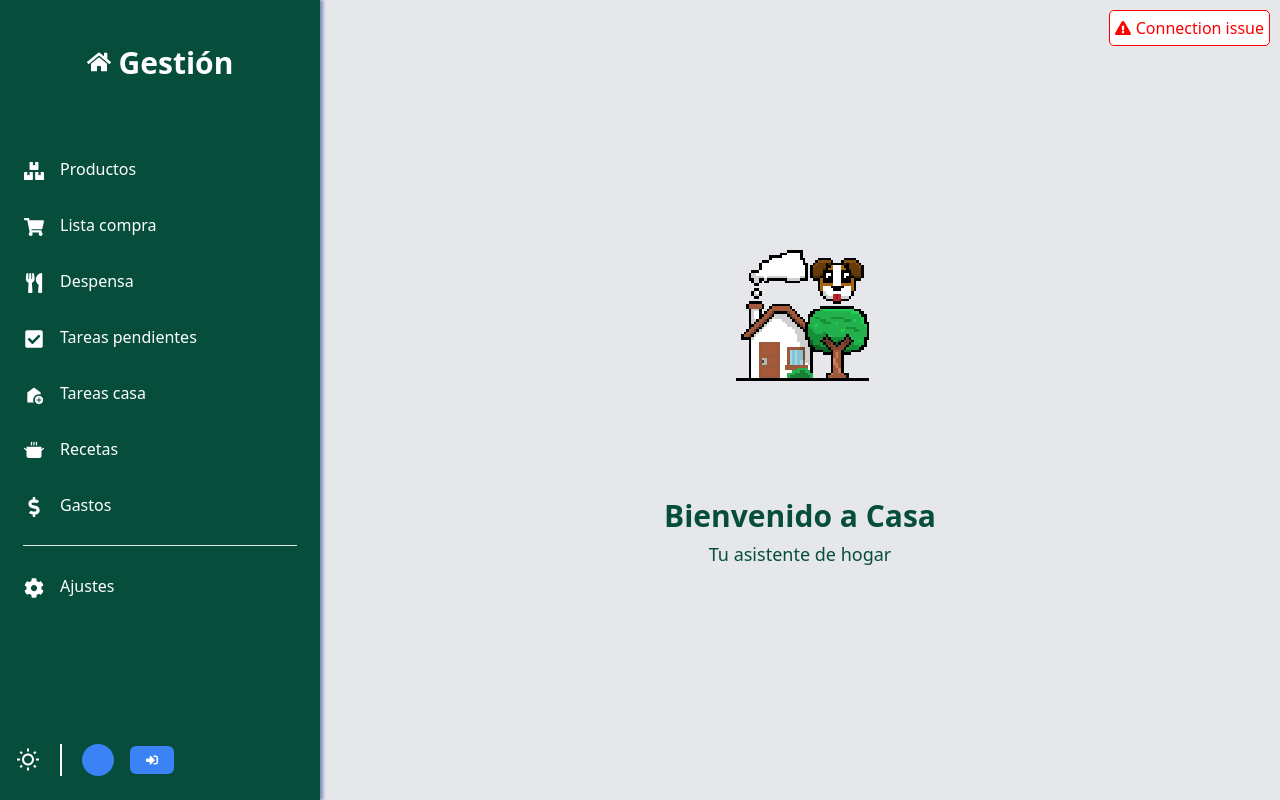
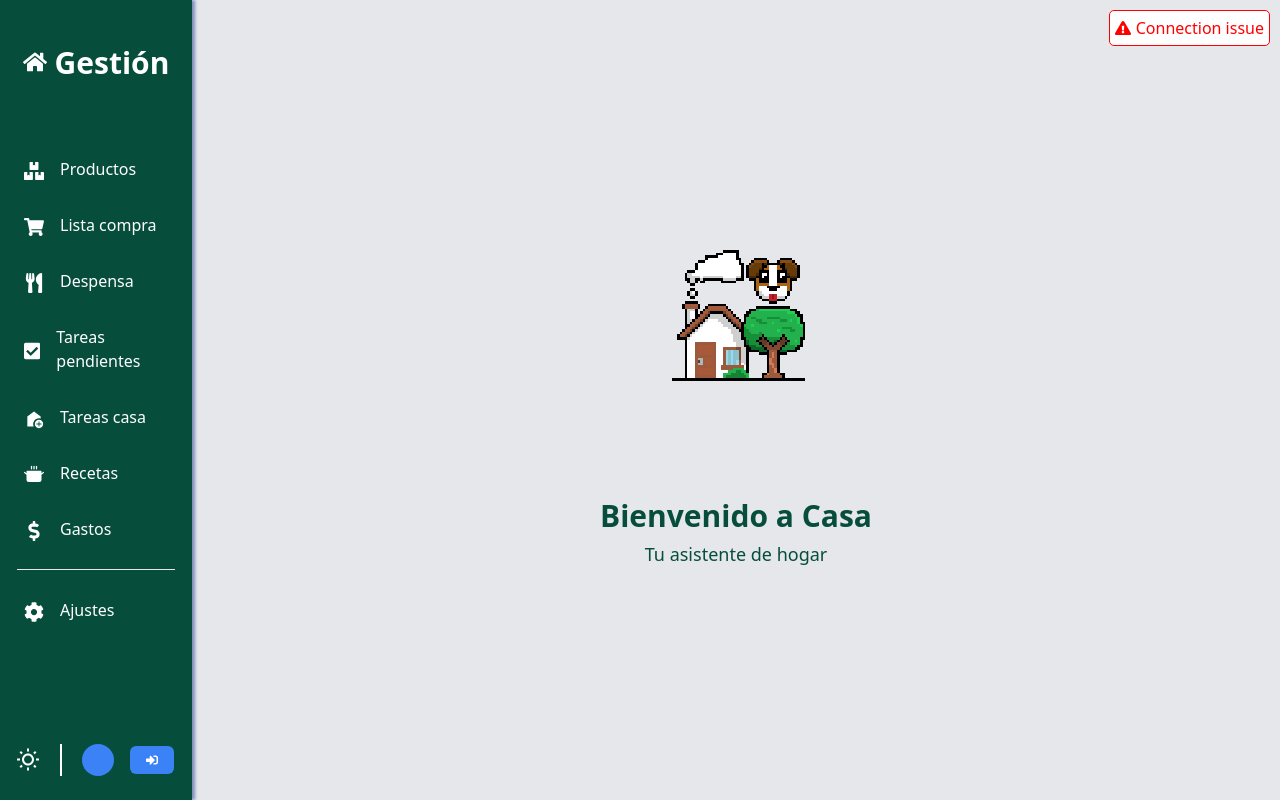
Before and after one commit to Asrlex/home-management, a React (Vite) app: page / in a window 1280 px wide. Built offline with nearby package versions, Linux system fonts and the light colour scheme; no server answers.

Commit message:
fix style

```diff
--- a/src/styles/css/barraLateral.css
+++ b/src/styles/css/barraLateral.css
@@ -22,6 +22,13 @@
   .barraLateral {
     width: 25%;
   }
+}
+
+@media screen and (min-width: 1024px) {
+  .barraLateral {
+    width: 15%;
+  }
+
 }
 
 .tituloBarraLateral {
--- a/src/styles/css/mainContent.css
+++ b/src/styles/css/mainContent.css
@@ -27,12 +27,13 @@
 @media (min-width: 1024px) {
   .seccionPrincipal {
     width: 100%;
+    margin-left: 15%;
   }
 }
 
 @media (min-width: 1280px) {
   .seccionPrincipal {
-    margin-left: 20rem;
+    margin-left: 15%;
   }
 }
 
```
